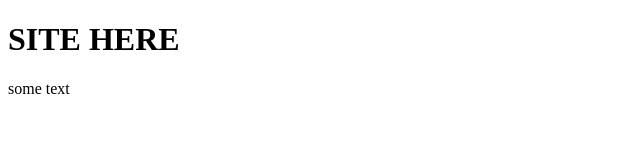
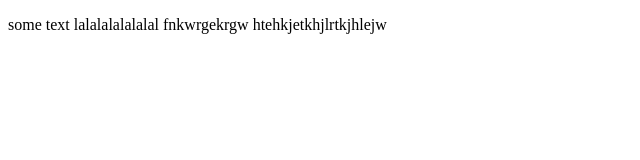
Before and after one commit to k-plokho/site, a plain HTML site: page index.html in a window 1280 px wide. Shown: the whole page, without its empty margins (0-640 px from the left). Drawn offline with Linux system fonts and the light colour scheme.

Commit message:
third commit

```diff
--- a/index.html
+++ b/index.html
@@ -6,7 +6,7 @@
     <link rel="stylesheet" href="css/style.css">
 </head>
 <body>
-    <h1>SITE HERE</h1>
-    <p>some text</p>
+    <p>some text lalalalalalalal fnkwrgekrgw
+    htehkjetkhjlrtkjhlejw</p>
 </body>
 </html>
```
